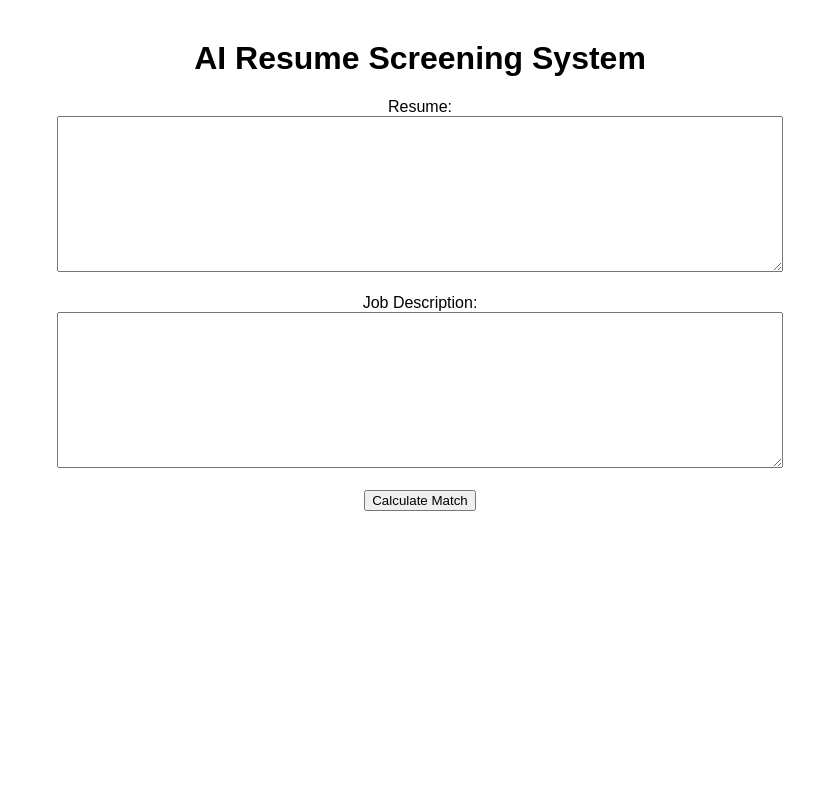
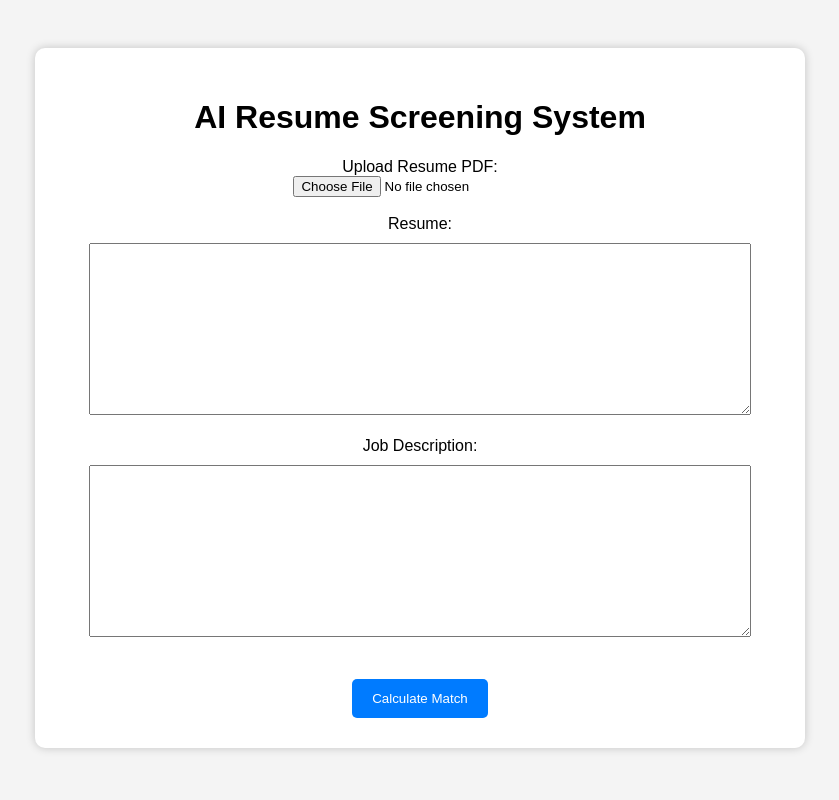
Before and after one commit to adiprofworks47/resume-ai-project, a Flask app: page / in a window 1280 px wide. Shown: the whole page, without its empty margins (220-1059 px from the left). Run offline with Flask 3, Linux system fonts and the light colour scheme; parts of the project's set-up code (start-up, migrations or seed data) failed here and were passed over.

Commit message:
Added PDF upload and recommendation system

```diff
--- a/app.py
+++ b/app.py
@@ -1,24 +1,57 @@
+import PyPDF2
 from flask import Flask, render_template, request
 from model import calculate_similarity, extract_skills, matching_skills
 app = Flask(__name__)
+jobs = {
+    "Data Scientist": "Python machine learning data analysis pandas numpy",
+    "Web Developer": "HTML CSS JavaScript Flask frontend backend",
+    "Java Developer": "Java Spring backend OOP",
+    "AI Engineer": "machine learning deep learning python tensorflow",
+    "Cloud Engineer": "AWS cloud docker kubernetes networking"
+}
+
+def extract_text_from_pdf(file):
+    text = ""
+
+    reader = PyPDF2.PdfReader(file)
+
+    for page in reader.pages:
+        text += page.extract_text()
+
+    return text
 
 @app.route('/', methods=['GET', 'POST'])
-@app.route('/', methods=['GET', 'POST'])
 def home():
-    score = None
+    recommendations = {}
     skills = []
     matched = []
+    resume_text = ""
+    job_description = ""
 
     if request.method == 'POST':
-        resume = request.form['resume']
-        job_desc = request.form['job_desc']
+        resume_text = request.form['resume']
 
-        if resume and job_desc:
-            score = calculate_similarity(resume, job_desc)
-            skills = extract_skills(resume)
-            matched = matching_skills(resume, job_desc)
+        uploaded_file = request.files['resume_file']
 
-    return render_template('index.html', score=score, skills=skills, matched=matched)
+        if uploaded_file:
+            resume_text = extract_text_from_pdf(uploaded_file)
+
+        job_description = request.form['job_desc']
+
+        if resume_text and job_description:
+            for role, description in jobs.items():
+                recommendations[role] = calculate_similarity(resume_text, description)
+            skills = extract_skills(resume_text)
+            matched = matching_skills(resume_text, job_description)
+
+    return render_template(
+        'index.html',
+        recommendations=recommendations,
+        skills=skills,
+        matched=matched,
+        resume_text=resume_text,
+        job_description=job_description
+    )
 
 if __name__ == '__main__':
     app.run(debug=True)
--- a/static/style.css
+++ b/static/style.css
@@ -1,9 +1,51 @@
 body {
-    font-family: Arial;
+    font-family: Arial, sans-serif;
+    background-color: #f4f4f4;
     text-align: center;
-    margin: 40px;
+    padding: 40px;
+}
+
+.container {
+    background: white;
+    width: 60%;
+    margin: auto;
+    padding: 30px;
+    border-radius: 10px;
+    box-shadow: 0px 0px 10px rgba(0,0,0,0.2);
 }
 
 textarea {
-    width: 60%;
+    width: 90%;
+    padding: 10px;
+    margin-top: 10px;
 }
+
+button {
+    background-color: #007bff;
+    color: white;
+    border: none;
+    padding: 12px 20px;
+    margin-top: 20px;
+    border-radius: 5px;
+    cursor: pointer;
+}
+
+button:hover {
+    background-color: #0056b3;
+}
+
+.result {
+    margin-top: 20px;
+    padding: 20px;
+    background: #e8f5e9;
+    border-radius: 8px;
+}
+
+ul {
+    list-style-type: none;
+    padding: 0;
+}
+
+li {
+    margin: 5px 0;
+}
--- a/templates/index.html
+++ b/templates/index.html
@@ -6,32 +6,56 @@
 </head>
 <body>
 
+    <div class="container">
+
     <h1>AI Resume Screening System</h1>
 
-    <form method="POST">
+    <form method="POST" enctype="multipart/form-data">
+        <label>Upload Resume PDF:</label><br>
+        <input type="file" name="resume_file"><br><br>
         <label>Resume:</label><br>
-        <textarea name="resume" rows="10" cols="50"></textarea><br><br>
+        <textarea name="resume" rows="10" cols="50">{{ resume_text }}</textarea><br><br>
 
         <label>Job Description:</label><br>
-        <textarea name="job_desc" rows="10" cols="50"></textarea><br><br>
+        <textarea name="job_desc" rows="10" cols="50">{{ job_description }}</textarea></textarea><br><br>
 
         <button type="submit">Calculate Match</button>
     </form>
 
-    {% if score %}
-        <h2>Match Score: {{ score }}%</h2>
-    {% endif %}
+{% if recommendations %}
+
+<div class="result">
+    <h2>Job Recommendations</h2>
+
+    <ul>
+    {% for role, score in recommendations.items() %}
+        <li><strong>{{ role }}</strong> → {{ score }}%</li>
+    {% endfor %}
+    </ul>
+
+</div>
+
+{% endif %}
 
     {% if skills %}
     <h3>Skills Found:</h3>
-    <p>{{ skills }}</p>
+    <ul>
+        {% for skill in skills %}
+        <li>{{ skill }}</li>
+        {% endfor %}
+    </ul>
 {% endif %}
 
     {% if matched %}
     <h3>Matching Skills:</h3>
-    <p>{{ matched }}</p>
+    <ul>
+        {% for skill in matched %}
+        <li>{{ skill }}</li>
+        {% endfor %}
+    </ul>
 {% endif %}
 
+</div>
 
 </body>
 </html>
```
